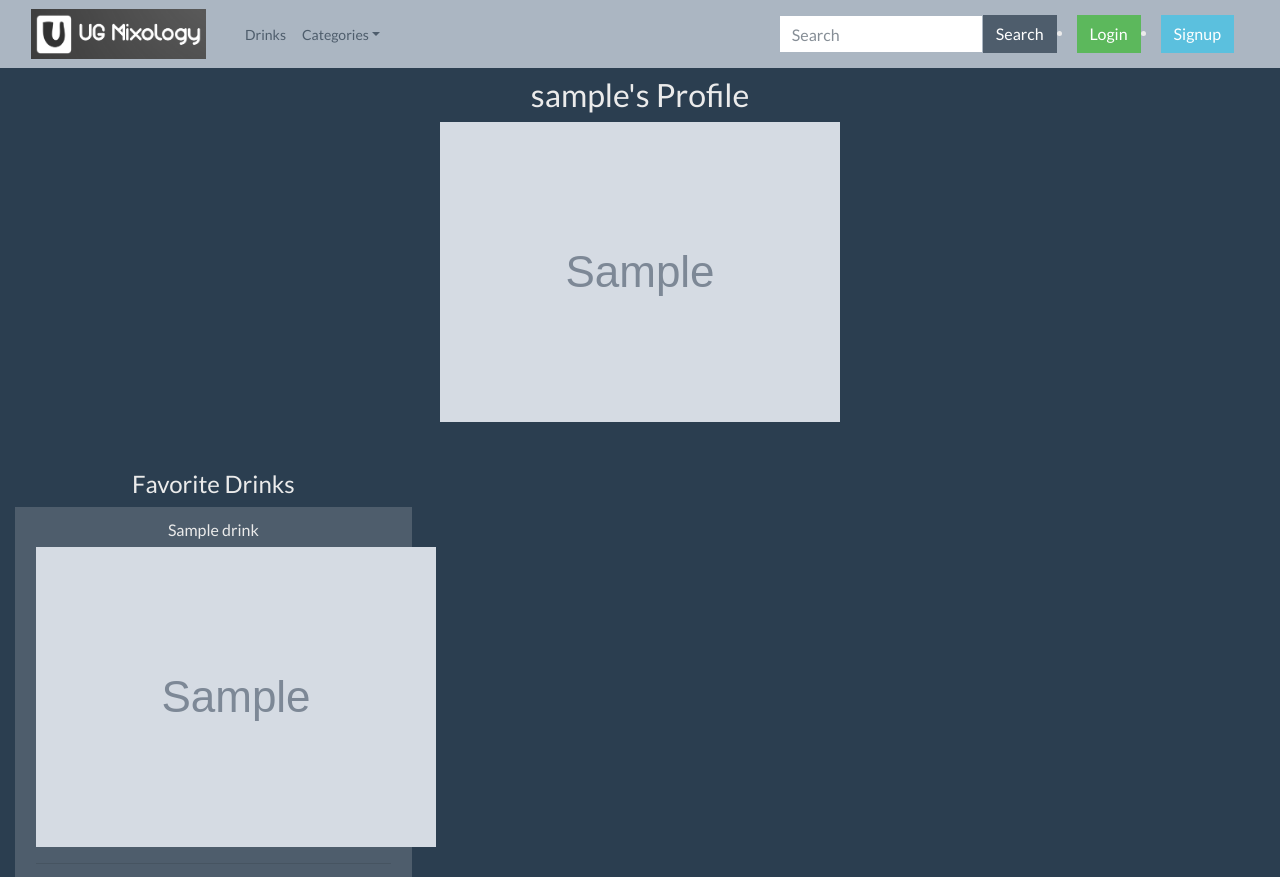
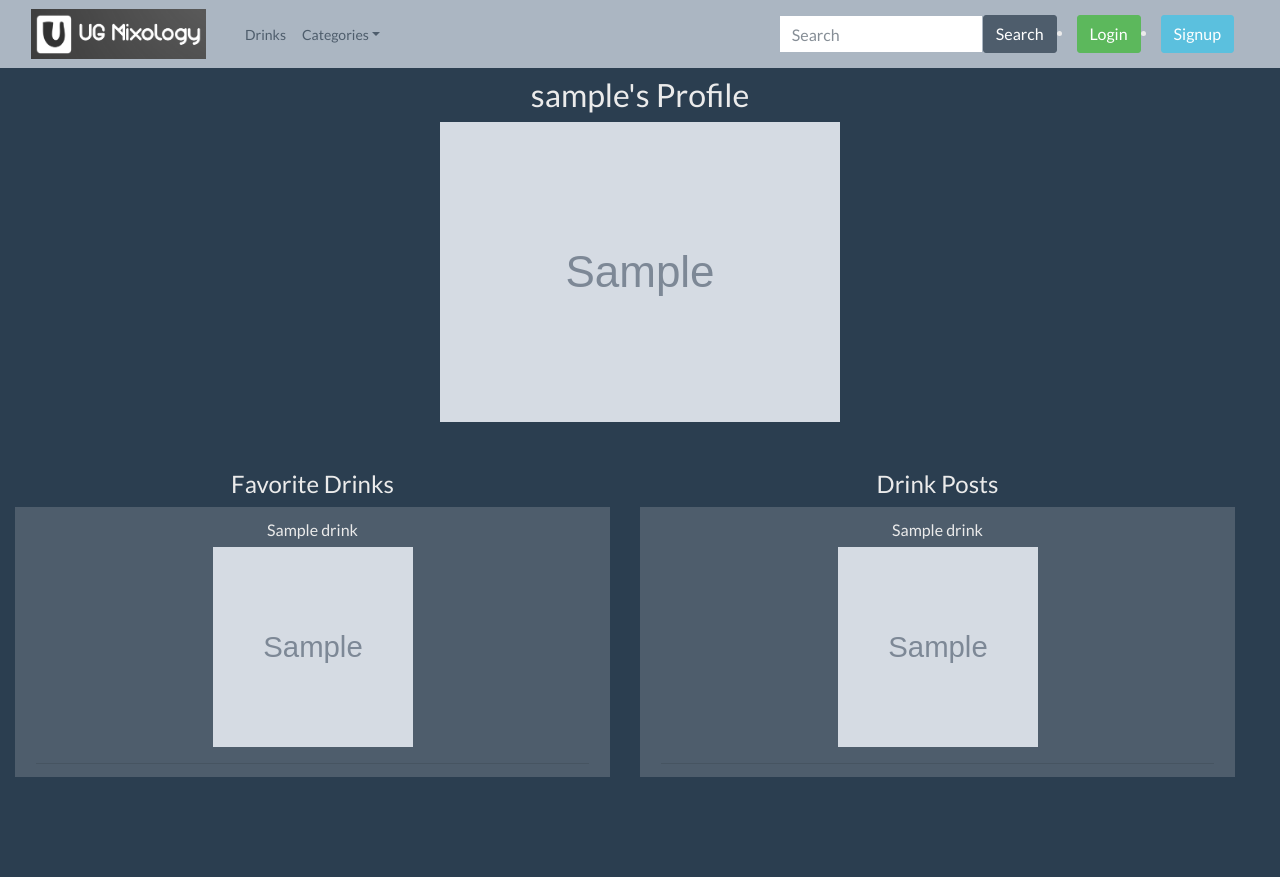
Before and after one commit to Brinzkii/Capstone-Project, a Flask app: page /profile/1 in a window 1280 px wide. After the commit the page ends 777 px from the top, so only its background shows below. Run offline with Flask 3, Linux system fonts and the light colour scheme; tables that the repository leaves empty hold one stand-in row (values such as "Sample post"); grey boxes marked "Sample" are stand-in pictures; some libraries are stand-ins or nearby versions.

Commit message:
show user posts on profile page - link to author on drink details page

```diff
--- a/app.py
+++ b/app.py
@@ -177,11 +177,19 @@ def show_user_profile(user_id):
 
     user = User.query.get_or_404(user_id)
     favorites = []
+    drinkposts = []
+
     for favs in user.favorites:
         fav_drink = Drink.query.get_or_404(favs.drink_id)
         favorites.append(fav_drink)
 
-    return render_template("profile.html", user=user, favorites=favorites)
+    for posts in user.drinkposts:
+        drink = Drink.query.get_or_404(posts.drink_id)
+        drinkposts.append(drink)
+
+    return render_template(
+        "profile.html", user=user, favorites=favorites, posts=drinkposts
+    )
 
 
 @app.route("/favorite/add/<int:drink_id>")
@@ -300,24 +308,24 @@ def add_ingredients(drink_id):
             print(field.data)
             if field.data == None:
                 flash(
-                f"{d.name} has now been added, thanks for your contribution {g.user.username}!",
-                "success"
+                    f"{d.name} has now been added, thanks for your contribution {g.user.username}!",
+                    "success",
                 )
                 return redirect(f"/{d.id}")
 
-            elif 'ingredient' in field.id and field.data:
+            elif "ingredient" in field.id and field.data:
                 d_i = DrinkIngredients(drink_id=d.id, ingredient_id=field.data)
 
-            elif 'measurement' in field.id and field.data:
+            elif "measurement" in field.id and field.data:
                 if d_i:
-                    d_i.measurement=field.data
+                    d_i.measurement = field.data
                     db.session.add(d_i)
                     db.session.commit()
                     d_i = None
 
         flash(
             f"{d.name} has now been added, thanks for your contribution {g.user.username}!",
-            "success"
+            "success",
         )
         return redirect(f"/{d.id}")
     else:
@@ -336,6 +344,7 @@ def show_drink_details(drink_id):
         drink=drink,
         ingredients=ingredients,
         Ingredient=Ingredient,
+        DrinkPost=DrinkPost,
     )
 
 
--- a/forms.py
+++ b/forms.py
@@ -41,7 +41,7 @@ class DrinkForm(FlaskForm):
     category_id = SelectField("Category", validators=[DataRequired()])
     glass_id = SelectField("Glass", validators=[DataRequired()])
     instructions = TextAreaField("Instructions", validators=[DataRequired()])
-    thumbnail = StringField("Thumbnail (100x100)", validators=[DataRequired()])
+    thumbnail = StringField("Thumbnail (200x200)", validators=[DataRequired()])
     main_img = StringField("Main Image (700x700)", validators=[DataRequired()])
     video = StringField("Video URL (optional)")
 
--- a/static/style.css
+++ b/static/style.css
@@ -32,3 +32,16 @@ i.bi-dash-circle:hover {
 .title-und {
     text-decoration: underline;
 }
+
+button.btn {
+    border-radius: .08cm;
+}
+
+a.btn {
+    border-radius: .08cm;
+}
+
+img.thumb {
+    width: 200px;
+    height: 200px;
+}
--- a/templates/drink-details.html
+++ b/templates/drink-details.html
@@ -3,6 +3,12 @@
 <div class="card mx-auto" style="width: 85%">
 	<div class="card-body">
 		<h2 class="card-title text-center">{{drink.name}}</h2>
+		{% if DrinkPost.query.filter_by(drink_id=drink.id).first() %} {% set post =
+		DrinkPost.query.filter_by(drink_id=drink.id).first() %}
+		<h5 class="card-subtitle text-center mb-2">
+			Bartender: <a href="/profile/{{post.user.id}}">{{post.user.username}}</a>
+		</h5>
+		{% endif %}
 		<h5 class="card-subtitle text-center mb-2">Category: {{drink.category.name}}</h5>
 		<h5 class="card-subtitle text-center mb-2">Glass: {{drink.glass.name}}</h5>
 		<img src="{{drink.main_img}}" class="card-img" alt="..." />
--- a/templates/profile.html
+++ b/templates/profile.html
@@ -6,7 +6,8 @@
 	<img src="{{user.profile_img}}" alt="#" />
 </div>
 
-<div class="mt-5 col-4 text-center">
+<div class="container-fluid row">
+	<div class="mt-5 col-6 text-center">
 		<h4>Favorite Drinks</h4>
 		<ul id="fav-list" class="list-group">
 			{% for drink in favorites %}
@@ -18,11 +19,32 @@
 				<br />
 				{% endif %}
 
-			<a href="/{{drink.id}}"><img src="{{drink.thumbnail}}" alt="" /></a>
+				<a href="/{{drink.id}}"><img class="thumb" src="{{drink.thumbnail}}" alt="" /></a>
 				<hr class="mb-0" />
 			</li>
 			{% endfor %}
 		</ul>
 	</div>
 
+	<div class="mt-5 col-6 text-center">
+		<h4>Drink Posts</h4>
+		<ul id="post-list" class="list-group">
+			{% for drink in posts %}
+			<li class="list-group-item">
+				<h6>{{drink.name}}</h6>
+				{% if g.user.username == user.username %}
+				<a href="/drink/{{drink.id}}/edit" class="btn btn-sm btn-warning text-center">Edit</a>
+				<a href="/favorite/delete/{{drink.id}}" class="btn btn-sm btn-danger text-center">Delete</a>
+				<br />
+				<br />
+				{% endif %}
+
+				<a href="/{{drink.id}}"><img class="thumb" src="{{drink.thumbnail}}" alt="" /></a>
+				<hr class="mb-0" />
+			</li>
+			{% endfor %}
+		</ul>
+	</div>
+</div>
+
 {% endblock %}
```
Lines whose indentation alone changed are shown as unchanged.
